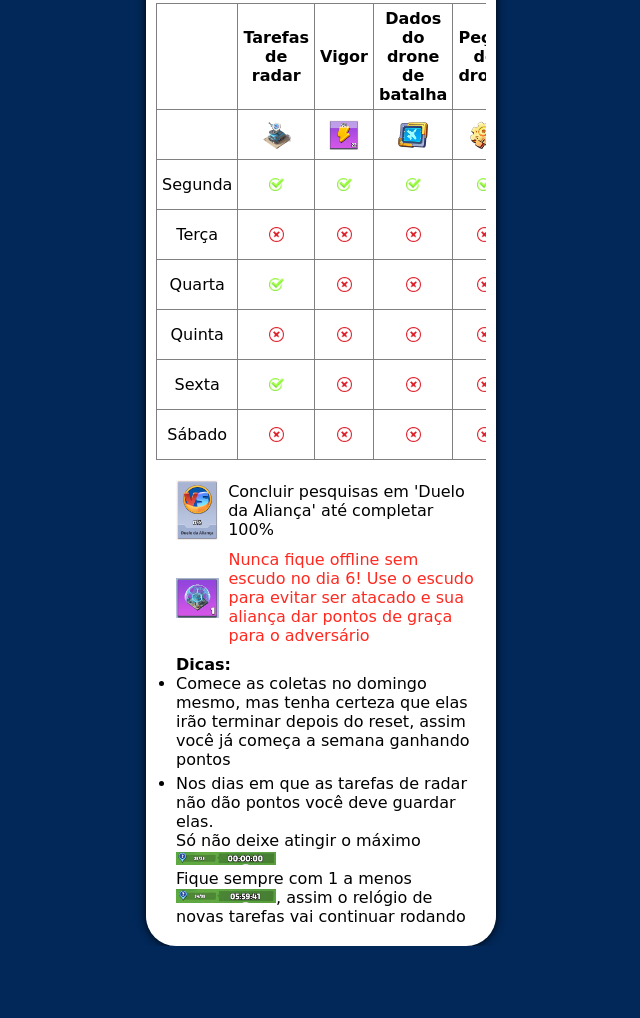
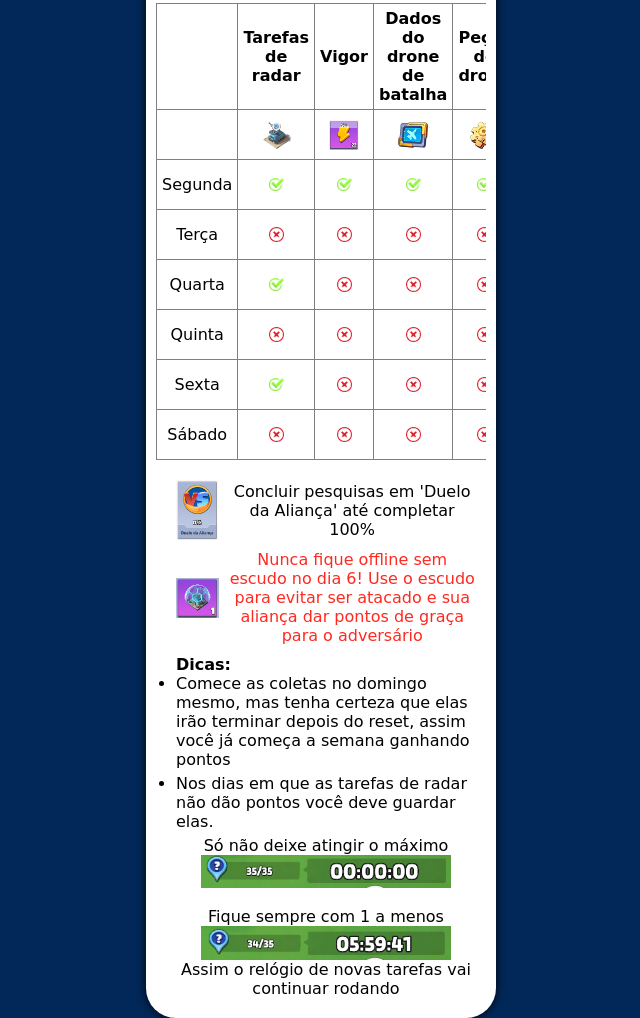
Before and after one commit to acacioh/last-war-vs-guide, a plain HTML site: page pages/html/index_ptBR.html in a window 1280 px wide. Shown: the part 97-1115 px from the top of the page, without its empty margins (319-959 px from the left). Before the commit the page ends 1043 px from the top, so only its background shows below. Drawn offline with Linux system fonts and the light colour scheme; a web font is replaced by a local one.

Commit message:
Improving radar task numbers visualization

```diff
--- a/pages/css/desktop.css
+++ b/pages/css/desktop.css
@@ -52,5 +52,5 @@ article {
 }
 
 #radar {
-    width: 200px;
+    width: 350px;
 }
--- a/pages/css/style.css
+++ b/pages/css/style.css
@@ -108,6 +108,7 @@ td:first-child {
 main section {
     margin: 20px;
     margin-left: 30px;
+
 }
 
 article {
@@ -125,8 +126,14 @@ article {
     height: 40px;
 }
 
+main section p {
+    text-align: center;
+}
+
 #radar {
-    width: 100px;
+    width: 250px;
+    display: block;
+        margin: 0 auto;
 }
 
 #alert {
--- a/pages/html/index_ptBR.html
+++ b/pages/html/index_ptBR.html
@@ -242,14 +242,14 @@
             <ul>
                 <li>Comece as coletas no domingo mesmo, mas tenha certeza que elas irão terminar depois do reset, assim
                     você já começa a semana ganhando pontos</li>
-                <li>Nos dias em que as tarefas de radar não dão pontos você deve guardar elas.
-                    <br>
-                    Só não deixe atingir o máximo <img id="radar" src="../images/radar_full.png" alt="Radar full">
-                    <br>
-                    Fique sempre com 1 a menos <img id="radar" src="../images/radar_number.png" alt="Radar number">,
-                    assim o relógio de novas tarefas vai continuar rodando
-                </li>
+                <li>Nos dias em que as tarefas de radar não dão pontos você deve guardar elas.</li>
             </ul>
+            <p>Só não deixe atingir o máximo</p>
+            <img id="radar" src="../images/radar_full.png" alt="Radar full">
+            <br>
+            <p>Fique sempre com 1 a menos</p>
+            <img id="radar" src="../images/radar_number.png" alt="Radar number">
+            <p>Assim o relógio de novas tarefas vai continuar rodando</p>
         </section>
     </main>
 </body>
```
Also changed, not shown: pages/html/index_enUS.html (+9 -9 lines), pages/html/index_koKR.html (+7 -6 lines).
